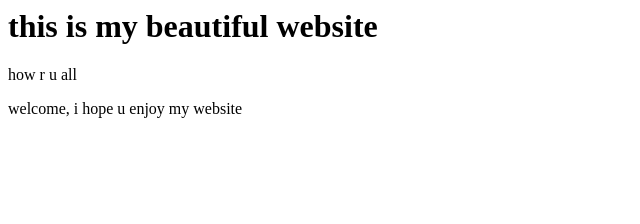
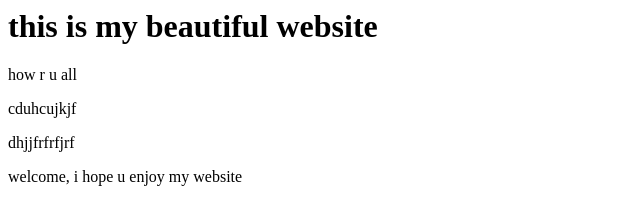
Before and after one commit to ayushikansal16/ayushi-168, a plain HTML site: page index.html in a window 1280 px wide. Shown: the whole page, without its empty margins (0-640 px from the left). Drawn offline with Linux system fonts and the light colour scheme.

Commit message:
added new

```diff
--- a/index.html
+++ b/index.html
@@ -2,5 +2,7 @@
 <title> this is my website </title>
 <h1> this is my beautiful website</h1>
 <p> how r u all</p>
+<p> cduhcujkjf</p>
+<p>dhjjfrfrfjrf</p>
 <p> welcome, i hope u enjoy my website</p>
 <html>
```
